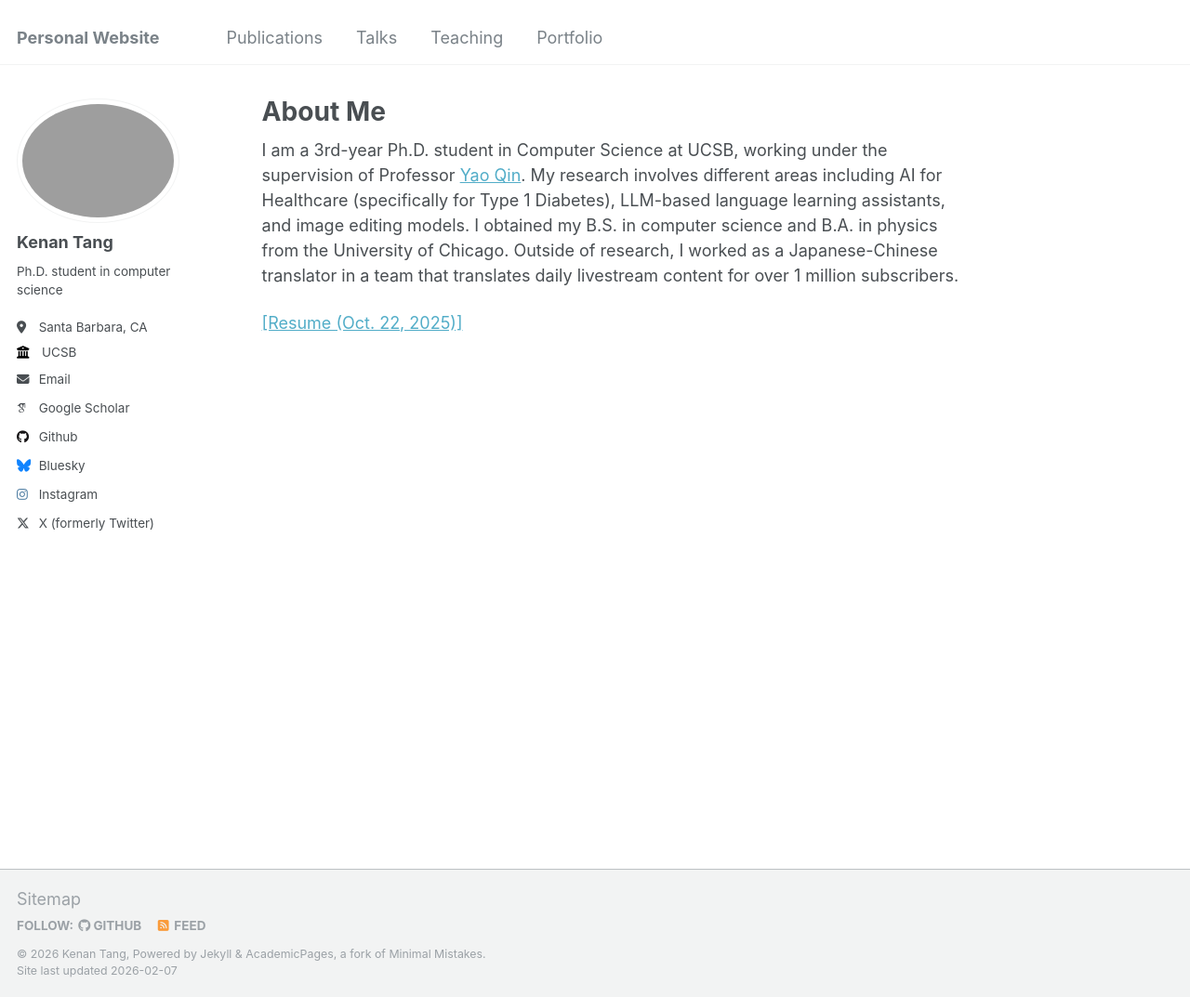
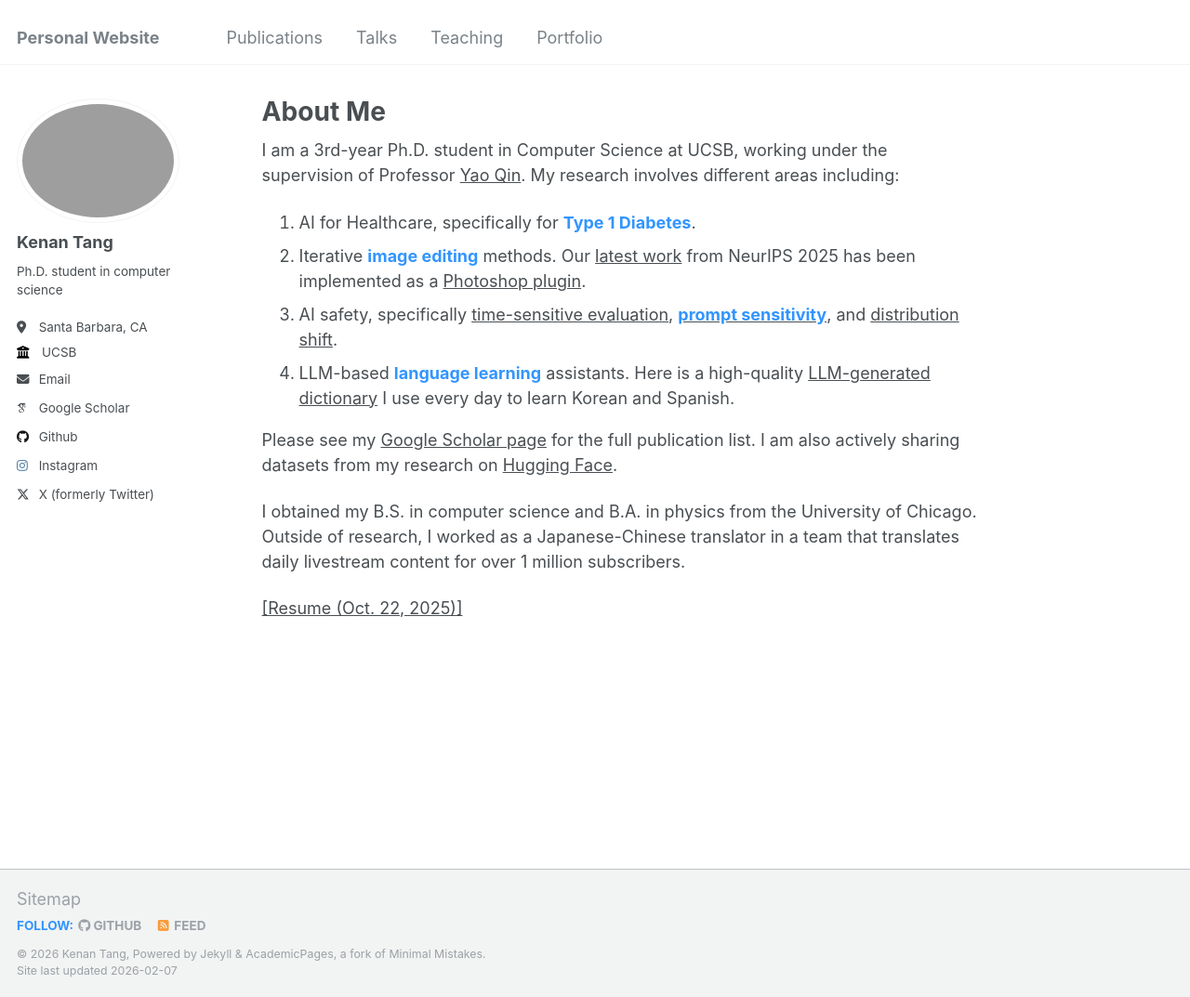
Before and after one commit to kenantang/kenantang.github.io, a Jekyll site: the page built from _pages/about.md, in a window 1280 px wide and 1073 px high. Shown: the whole window at 93% size. Built offline with Jekyll 4.4.1, drawn with Linux system fonts in a browser that asks for light colours; some web fonts are replaced.

Commit message:
update links and layout

```diff
--- a/_config.yml
+++ b/_config.yml
@@ -48,7 +48,7 @@ author:
   stackoverflow    : # User number or user number and name (i.e., use "1" or "1/jeff-atwood")
 
   # Social media
-  bluesky          : "kenantang.bsky.social"
+  bluesky          : # Username
   facebook         : # Username
   flickr           : # Username
   foursquare       : # Username
--- a/_pages/about.md
+++ b/_pages/about.md
@@ -7,6 +7,14 @@ redirect_from:
   - /about.html
 ---
 
-I am a 3rd-year Ph.D. student in Computer Science at UCSB, working under the supervision of Professor [Yao Qin](https://yaoqin1.github.io/). My research involves different areas including AI for Healthcare (specifically for Type 1 Diabetes), LLM-based language learning assistants, and image editing models. I obtained my B.S. in computer science and B.A. in physics from the University of Chicago. Outside of research, I worked as a Japanese-Chinese translator in a team that translates daily livestream content for over 1 million subscribers.
+I am a 3rd-year Ph.D. student in Computer Science at UCSB, working under the supervision of Professor [Yao Qin](https://yaoqin1.github.io/). My research involves different areas including:
+1. AI for Healthcare, specifically for **Type 1 Diabetes**.
+2. Iterative **image editing** methods. Our [latest work](https://openreview.net/forum?id=tY3Jvs5jwN) from NeurIPS 2025 has been implemented as a [Photoshop plugin](https://exchange.adobe.com/apps/cc/c09047be/spice).
+3. AI safety, specifically [time-sensitive evaluation](https://arxiv.org/abs/2511.08598), [**prompt sensitivity**](https://aclanthology.org/2025.emnlp-main.1006/), and [distribution shift](https://arxiv.org/abs/2505.22829).
+4. LLM-based **language learning** assistants. Here is a high-quality [LLM-generated dictionary](https://daily-dictionary.streamlit.app/) I use every day to learn Korean and Spanish.
+
+Please see my [Google Scholar page](https://scholar.google.com/citations?user=xgU9VfcAAAAJ&hl=en) for the full publication list. I am also actively sharing datasets from my research on [Hugging Face](https://huggingface.co/kenantang).
+
+I obtained my B.S. in computer science and B.A. in physics from the University of Chicago. Outside of research, I worked as a Japanese-Chinese translator in a team that translates daily livestream content for over 1 million subscribers.
 
 [[Resume (Oct. 22, 2025)]](files/KenanTangResume_Website_102225.pdf)
--- a/_pages/publications.html
+++ b/_pages/publications.html
@@ -7,7 +7,7 @@ author_profile: true
 
 <p>(* Equal contributions.)</p>
 <h2 class="wordwrap">Publications</h2>
-<p>Mehak Dhaliwal*, <b>Kenan Tang*</b>, Eleonora M. Aiello, Dessi P. Zaharieva, Rayhan A. Lal, Cameron Summers, Brandon Arbiter, Kelly Watson, Mark J. Connolly, Lauren E. Figg, Ilenia Balistreri, Ana L. Cortes, Ryan S. Kingman, Bailey Suh, Michael C. Riddell, Yao Qin, <span style="text-decoration: underline;">Variation in Hypoglycemia Risk During Real-World Physical Activity in Adults with Type 1 Diabetes: Insights from the Type 1 Diabetes Exercise Initiative</span>, Diabetes Technology & Therapeutics 2025</p>
+<p>Mehak Dhaliwal*, <b>Kenan Tang*</b>, Eleonora M. Aiello, Dessi P. Zaharieva, Rayhan A. Lal, Cameron Summers, Brandon Arbiter, Kelly Watson, Mark J. Connolly, Lauren E. Figg, Ilenia Balistreri, Ana L. Cortes, Ryan S. Kingman, Bailey Suh, Michael C. Riddell, Yao Qin, <a href="https://pubmed.ncbi.nlm.nih.gov/41355764/">Variation in Hypoglycemia Risk During Real-World Physical Activity in Adults with Type 1 Diabetes: Insights from the Type 1 Diabetes Exercise Initiative</a>, Diabetes Technology & Therapeutics 2025</p>
 <p><b>Kenan Tang*</b>, Yanhong Li*, Yao Qin, <a href="https://arxiv.org/abs/2504.09697">SPICE: A Synergistic, Precise, Iterative, and Customizable Image Editing Workflow</a>, NeurIPS Creative AI Track 2025</p>
 <p>Andong Hua*, <b>Kenan Tang*</b>, Chenhe Gu, Jindong Gu, Eric Wong, Yao Qin, <a href="https://arxiv.org/abs/2509.01790">Flaw or Artifact? Rethinking Prompt Sensitivity in Evaluating LLMs</a>, EMNLP 2025</p>
 <p><b>Kenan Tang</b>, <a href="https://thecvf-art.com/project/compositionality-and-parts/">Compositionality and Parts</a>, CVPR AI Art Gallery 2025</p>
--- a/_sass/_variables.scss
+++ b/_sass/_variables.scss
@@ -102,7 +102,7 @@ $xing-color                 : #006567;
 
 
 /* links */
-$link-color                 : $info-color;
+$link-color                 : $dark-gray;
 $link-color-hover           : mix(#000, $link-color, 25%);
 $link-color-visited         : mix(#fff, $link-color, 25%);
 $masthead-link-color        : $primary-color;
@@ -163,3 +163,8 @@ $box-shadow                 : 0 1px 1px rgba(0, 0, 0, 0.125);
 $navicon-width              : 28px;
 $navicon-height             : 4px;
 $global-transition          : all 0.2s ease-in-out;
+
+/* Change color of all bold text */
+strong, b {
+  color: #3295ff; /* Replace with your desired hex color code */
+}
```
Also changed, not shown: 1 other file.
